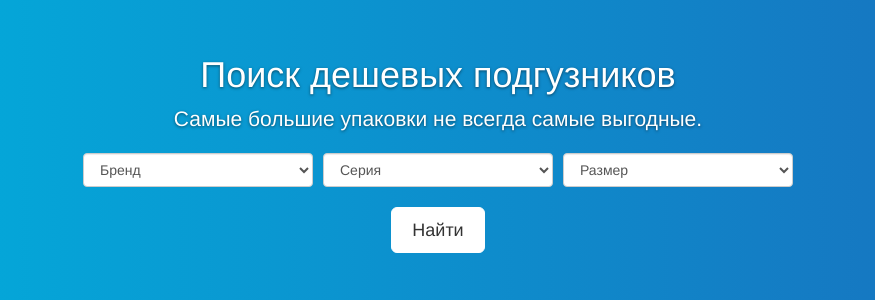
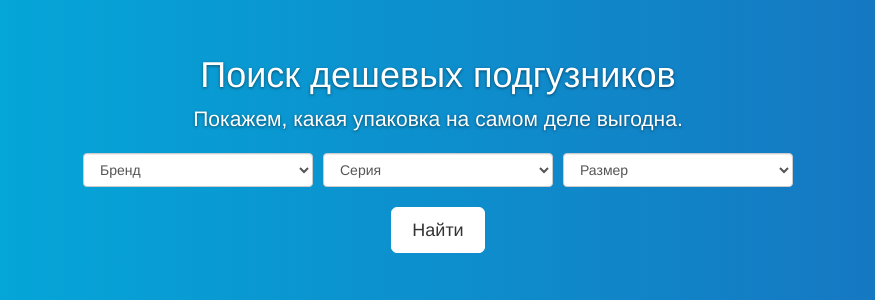
Before and after one commit to asorokoumov/compare, a Django app: template diapers/templates/diapers/index.html in a window 1280 px wide. Shown: the part 251-551 px from the top of the page, without its empty margins (202-1077 px from the left). Run offline with Django 3.2, Linux system fonts and the light colour scheme; the template is opened without the code that fills it, so the values that code supplies are empty; some libraries are stand-ins or nearby versions.

Commit message:
Change title on the main page

```diff
--- a/diapers/templates/diapers/index.html
+++ b/diapers/templates/diapers/index.html
@@ -66,7 +66,7 @@
 
           <div class="inner cover">
             <h1 class="cover-heading">Поиск дешевых подгузников</h1>
-            <p class="lead">Самые большие упаковки не всегда самые выгодные.</p>
+            <p class="lead">Покажем, какая упаковка на самом деле выгодна.</p>
             <p class="lead">
               <form class="form-horizontal" id="search_form" action="{% url 'diapers:search' %}" method="post">
                  {% csrf_token %}
```
